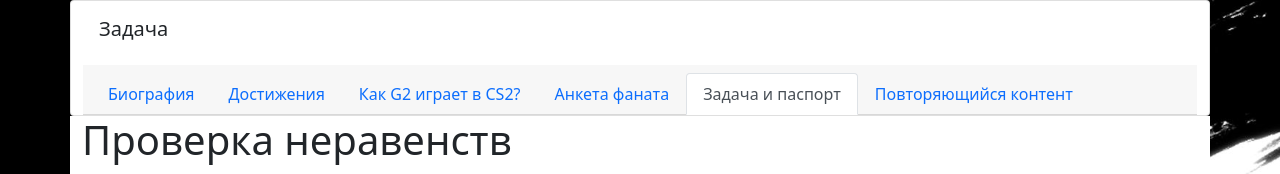
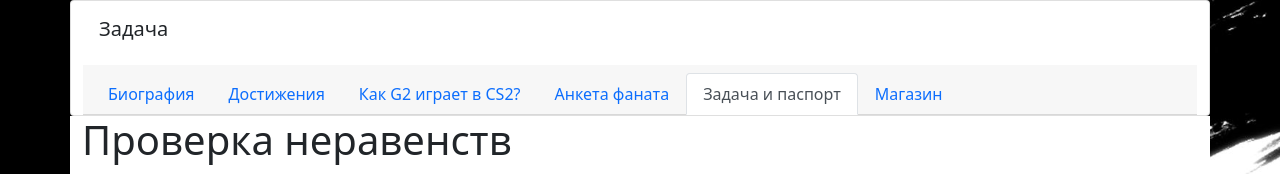
Before and after one commit to matr1kxs/matrikxsopp2024, a plain HTML site: page Task.html in a window 1280 px wide. Shown: the top 174 px of the page. Drawn offline with nearby package versions, Linux system fonts and the light colour scheme.

Commit message:
Update Task.html

```diff
--- a/Task.html
+++ b/Task.html
@@ -49,7 +49,7 @@ background-color: white;
   <li class="nav-item">
     <a class="nav-link active" href="Task.html">Задача и паспорт</a>
   </li>
-   <a class="nav-link" href="ph-4.html">Повторяющийся контент</a>
+   <a class="nav-link" href="ph-4.html">Магазин</a>
   </li>
   </ul>
 
```
